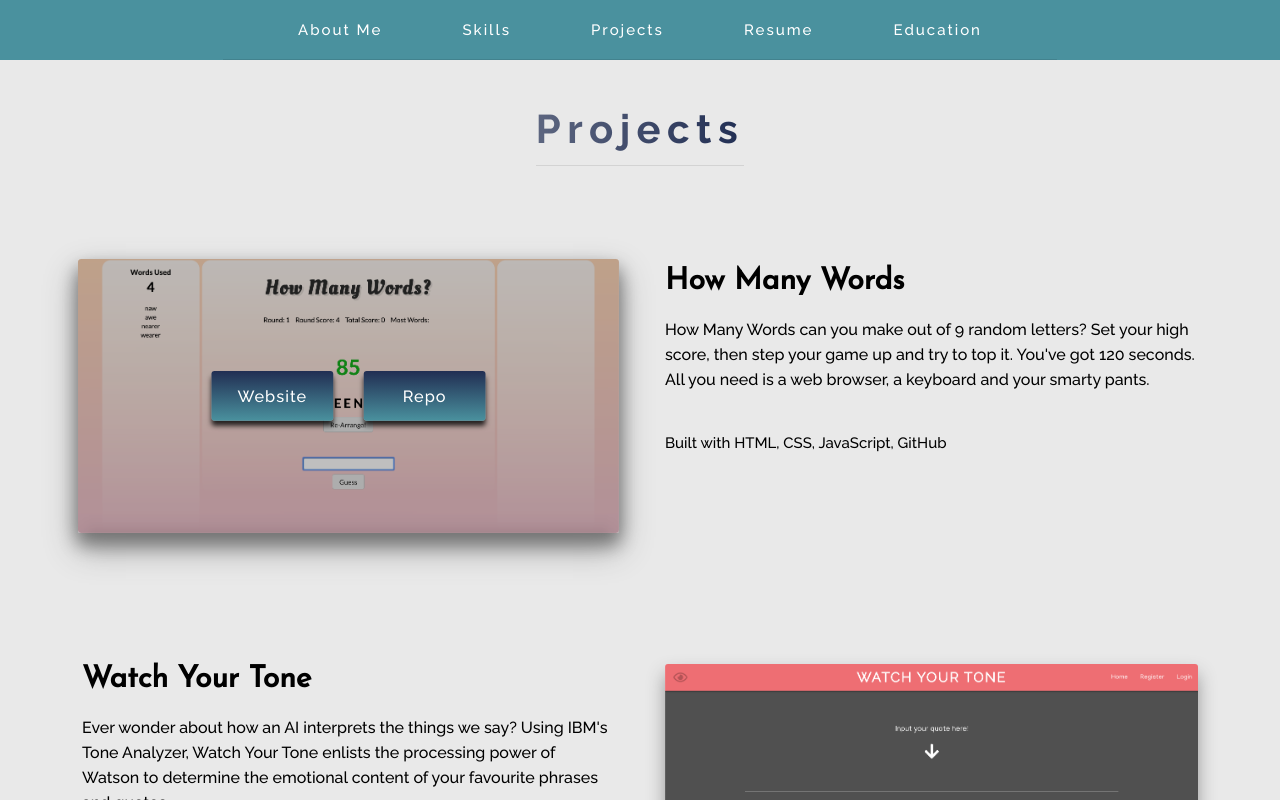
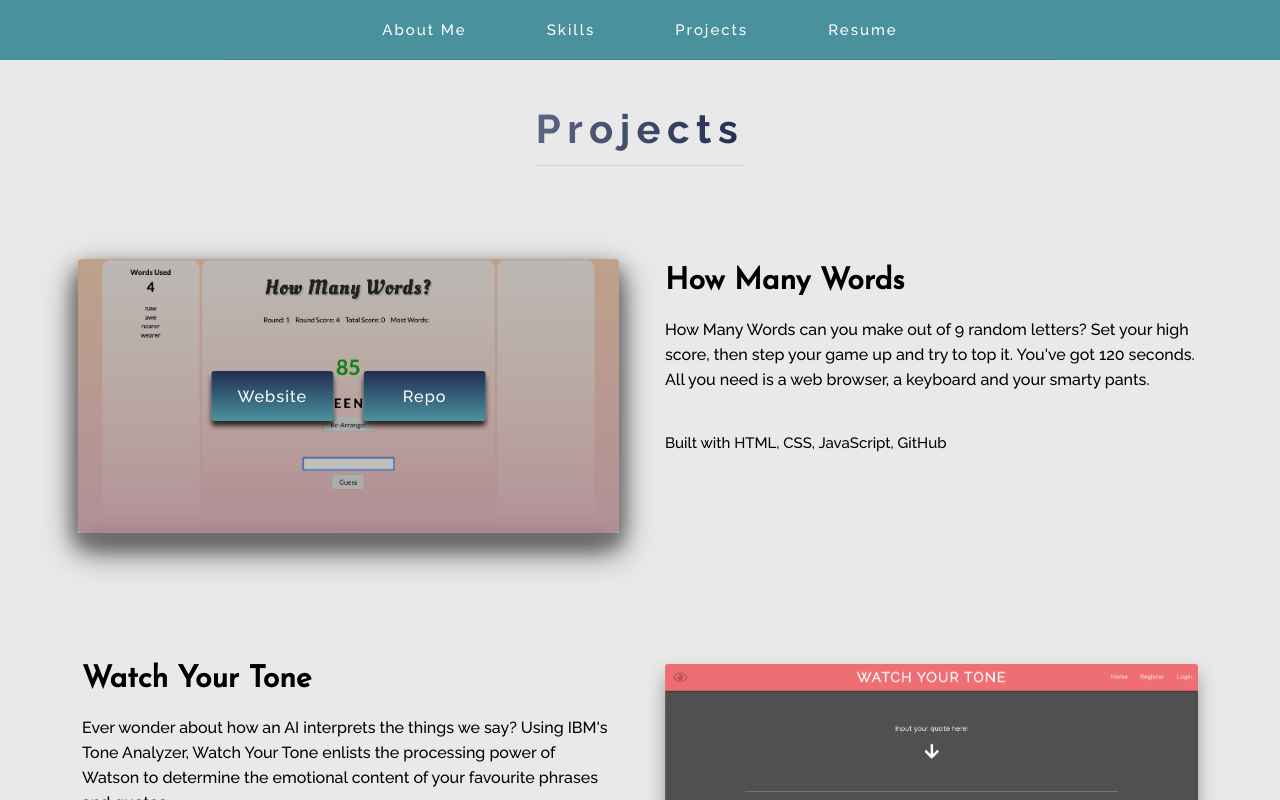
Before and after one commit to jdomo/jd-portfolio, a React (Create React App) app: page / in a window 1280 px wide. In both pictures the pointer is over the element 348 px from the left and 1815 px from the top of the page. Shown: the part 1415-2215 px from the top of the page. Built offline with nearby package versions, Linux system fonts and the light colour scheme; some icons are missing.

Commit message:
edit navbar

```diff
--- a/src/components/Navbar.js
+++ b/src/components/Navbar.js
@@ -16,9 +16,6 @@ const Navbar = () => {
         <li className="navbar__item">
           <a href="/docs/jdomovitchresume.pdf" className="navbar__link">Resume</a>
         </li>
-        <li className="navbar__item">
-          <a href="#" className="navbar__link">Education</a>
-        </li>
       </ul>
     </nav>
   )
--- a/src/css/style.css
+++ b/src/css/style.css
@@ -270,7 +270,7 @@ header {
     margin: auto; }
     .project__img-container:hover {
       transform: scale(1.015) translateY(-0.5rem);
-      box-shadow: 0rem 1.5rem 3rem #999; }
+      box-shadow: 0rem 1.5rem 3rem rgba(0, 0, 0, 0.8); }
     .project__img-container:hover .project__img {
       filter: brightness(75%) blur(0.5px); }
     .project__img-container:hover .project__link {
--- a/src/sass/pages/_home.scss
+++ b/src/sass/pages/_home.scss
@@ -81,7 +81,7 @@
 
     &:hover {
       transform: scale(1.015) translateY(-.5rem);
-      box-shadow: 0rem 1.5rem 3rem $color-grey-dark-2;
+      box-shadow: 0rem 1.5rem 3rem rgba($color-black, .8);
     }
 
     &:hover .project__img {
```
